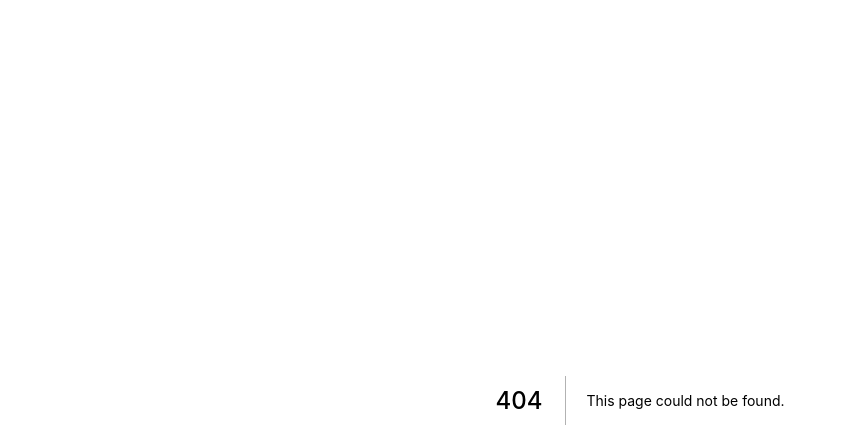
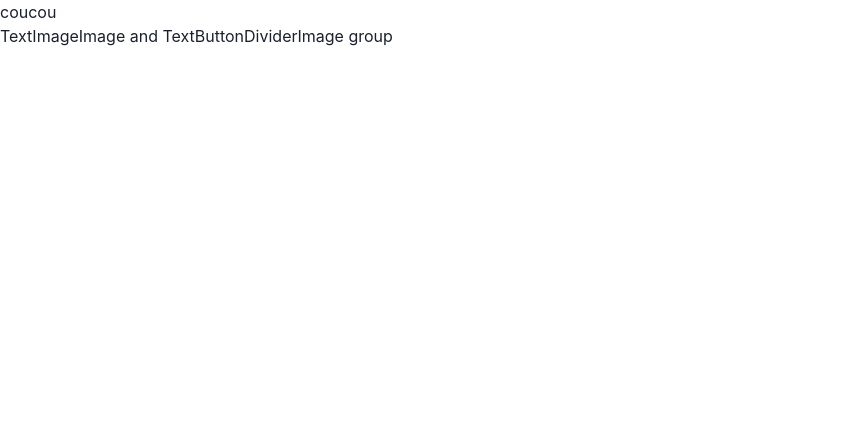
Before and after one commit to p2Scie/email-editor, a Next.js app: page /test in a window 1280 px wide. Before the commit this address had no page. Shown: the top 448 px of the page, without its empty margins (0-847 px from the left). Built offline with nearby package versions, Linux system fonts and the light colour scheme.

Commit message:
feat: add all components (button, divider, image, image group, image and text, text)

```diff
--- /dev/null
+++ b/components/button.tsx
@@ -0,0 +1,26 @@
+const button = () => {
+    let data = "<mjml>\n" +
+        "  <mj-body>\n" +
+        "    <mj-section>\n" +
+        "      <mj-column>\n" +
+        "        <mj-button font-family=\"Helvetica\" background-color=\"#f45e43\" color=\"white\">\n" +
+        "          Don't click me!\n" +
+        "         </mj-button>\n" +
+        "      </mj-column>\n" +
+        "    </mj-section>\n" +
+        "  </mj-body>\n" +
+        "</mjml>"
+    const sendData = () => {
+        console.log(data)
+    }
+
+    return (
+        <>
+            <button onClick={sendData}>Button </button>
+
+        </>
+    )
+
+};
+
+export default button
--- /dev/null
+++ b/components/divider.tsx
@@ -0,0 +1,24 @@
+const divider = () => {
+    let data = "<mjml>\n" +
+        "  <mj-body>\n" +
+        "    <mj-section>\n" +
+        "      <mj-column>\n" +
+        "        <mj-divider border-width=\"1px\" border-style=\"dashed\" border-color=\"lightgrey\" />\n" +
+        "      </mj-column>\n" +
+        "    </mj-section>\n" +
+        "  </mj-body>\n" +
+        "</mjml>"
+    const sendData = () => {
+        console.log(data)
+    }
+
+    return (
+        <>
+            <button onClick={sendData}>Divider </button>
+
+        </>
+    )
+
+};
+
+export default divider
--- /dev/null
+++ b/components/image.tsx
@@ -0,0 +1,24 @@
+const image = () => {
+    let data = "<mjml>\n" +
+        "  <mj-body>\n" +
+        "    <mj-section>\n" +
+        "      <mj-column>\n" +
+        "        <mj-image width=\"300px\" src=\"https://www.online-image-editor.com//styles/2014/images/example_image.png\" />\n" +
+        "      </mj-column>\n" +
+        "    </mj-section>\n" +
+        "  </mj-body>\n" +
+        "</mjml>"
+    const sendData = () => {
+        console.log(data)
+    }
+
+    return (
+        <>
+            <button onClick={sendData}>Image </button>
+
+        </>
+    )
+
+};
+
+export default image
--- /dev/null
+++ b/components/imageAndText.tsx
@@ -0,0 +1,32 @@
+const imageAndText = () => {
+    let data = "<mjml>\n" +
+        "  <mj-body>\n" +
+        "    <mj-section>\n" +
+        "      <mj-column>\n" +
+        "        <mj-image width=\"300px\" src=\"https://www.online-image-editor.com//styles/2014/images/example_image.png\" />\n" +
+        "      </mj-column>\n" +
+        "      <mj-column>\n" +
+        "        <mj-text font-family=\"Helvetica\" color=\"#F45E43\">\n" +
+        "          <h1>Title</h1>\n" +
+        "\n" +
+        "          <p>Paragraph</p>\n" +
+        "          <p style=\"font-family:Comic Sans Ms\">Another paragraph</p>\n" +
+        "        </mj-text>\n" +
+        "      </mj-column>\n" +
+        "    </mj-section>\n" +
+        "  </mj-body>\n" +
+        "</mjml>"
+    const sendData = () => {
+        console.log(data)
+    }
+
+    return (
+        <>
+            <button onClick={sendData}>Image and Text </button>
+
+        </>
+    )
+
+};
+
+export default imageAndText
--- /dev/null
+++ b/components/imageGroup.tsx
@@ -0,0 +1,37 @@
+const imageGroup = () => {
+    let data = "<mjml>\n" +
+        "  <mj-body>\n" +
+        "    <mj-section>\n" +
+        "      <mj-group>\n" +
+        "        <mj-column>\n" +
+        "          <mj-image width=\"137px\" height=\"185px\" padding=\"0\" src=\"https://mjml.io/assets/img/easy-and-quick.png\" />\n" +
+        "          <mj-text align=\"center\">\n" +
+        "            <h2>Easy and quick</h2>\n" +
+        "            <p>Write less code, save time and code more efficiently with MJML’s semantic syntax.</p>\n" +
+        "          </mj-text>\n" +
+        "        </mj-column>\n" +
+        "        <mj-column>\n" +
+        "          <mj-image width=\"166px\" height=\"185px\" padding=\"0\" src=\"https://mjml.io/assets/img/responsive.png\" />\n" +
+        "          <mj-text align=\"center\">\n" +
+        "            <h2>Responsive</h2>\n" +
+        "            <p>MJML is responsive by design on most-popular email clients, even Outlook.</p>\n" +
+        "          </mj-text>\n" +
+        "        </mj-column>\n" +
+        "      </mj-group>\n" +
+        "    </mj-section>\n" +
+        "  </mj-body>\n" +
+        "</mjml>"
+    const sendData = () => {
+        console.log(data)
+    }
+
+    return (
+        <>
+            <button onClick={sendData}>Image group </button>
+
+        </>
+    )
+
+};
+
+export default imageGroup
--- /dev/null
+++ b/components/textBox.tsx
@@ -0,0 +1,26 @@
+const TextBox = () => {
+        let data = "<mjml>\n" +
+            "  <mj-body>\n" +
+            "    <mj-section>\n" +
+            "      <mj-column>\n" +
+            "        <mj-button font-family=\"Helvetica\" background-color=\"#f45e43\" color=\"white\">\n" +
+            "          Don't click me!\n" +
+            "        </mj-button>\n" +
+            "      </mj-column>\n" +
+            "    </mj-section>\n" +
+            "  </mj-body>\n" +
+            "</mjml>"
+        const sendData = () => {
+                console.log(data)
+        }
+
+        return (
+            <>
+                    <button onClick={sendData}>Text</button>
+
+            </>
+        )
+
+};
+
+export default TextBox
--- /dev/null
+++ b/pages/test.tsx
@@ -0,0 +1,28 @@
+import type {NextPage} from 'next'
+import TextBox from '../components/textBox'
+import Image from '../components/image'
+import ImageAndText from '../components/imageAndText'
+import Button from '../components/button'
+import Divider from '../components/divider'
+import ImageGroup from '../components/imageGroup'
+
+
+const Test: NextPage = () => {
+
+
+    return (
+        <>
+            <h1>coucou</h1>
+            <TextBox/>
+            <Image/>
+            <ImageAndText/>
+            <Button/>
+            <Divider/>
+            <ImageGroup/>
+        </>
+
+    )
+};
+
+
+export default Test
```
